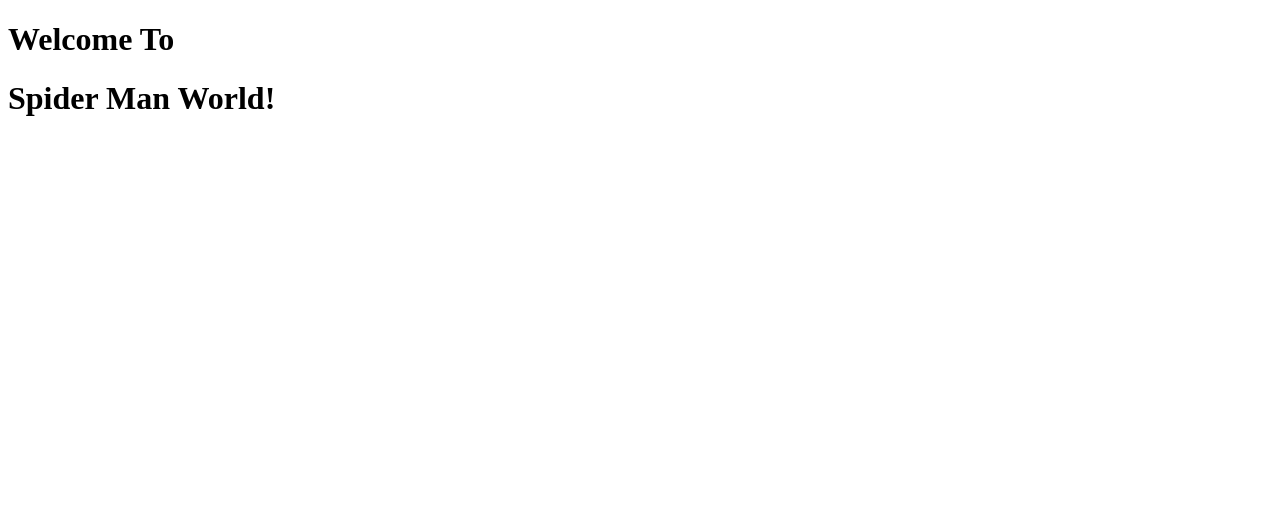
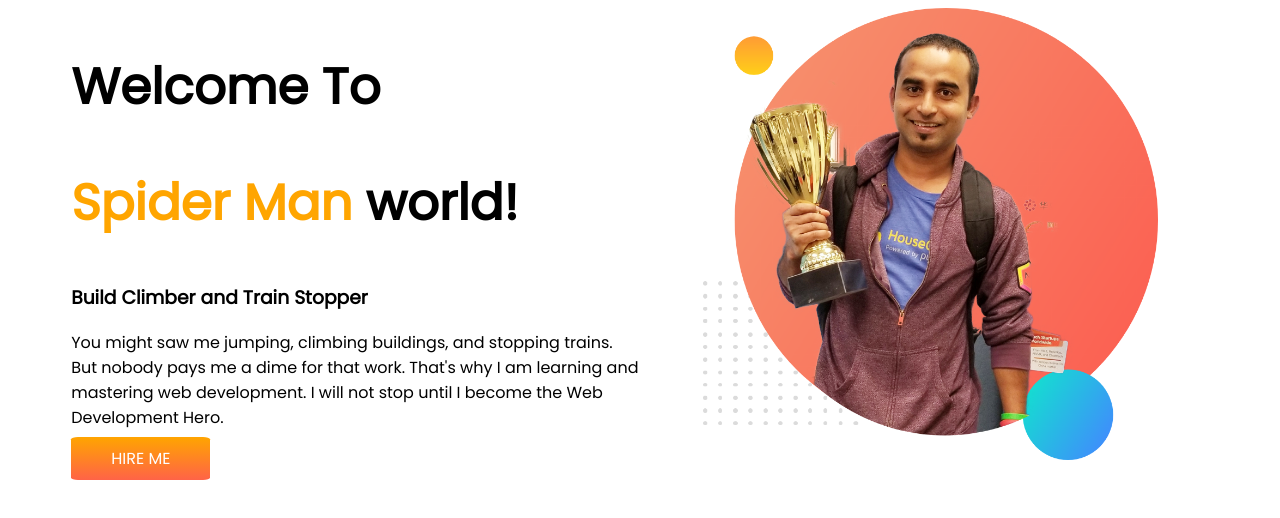
Before and after one commit to sadiaTanni/practice-dev-portfolio, a plain HTML site: page index.html in a window 1280 px wide. Drawn offline with Linux system fonts and the light colour scheme.

Commit message:
introduction added

```diff
--- a/index.html
+++ b/index.html
@@ -7,12 +7,33 @@
     <meta name="viewport" content="width=device-width, initial-scale=1.0">
     <title>practice portfolio</title>
     <link rel="stylesheet" href="style.css">
+    <link rel="preconnect" href="https://fonts.googleapis.com">
+    <link rel="preconnect" href="https://fonts.gstatic.com" crossorigin>
+    <link href="https://fonts.googleapis.com/css2?family=Poppins&display=swap" rel="stylesheet">
 
 </head>
 
 <body>
-    <h1>Welcome To </h1>
-    <h1>Spider Man World!</h1>
+
+    <section class="flexible-container">
+        <div class="half-width">
+            <h1>Welcome To</h1>
+            <h1><span class="orange">Spider Man</span> world!</h1>
+            <h3>Build Climber and Train Stopper</h3>
+            <p>You might saw me jumping, climbing buildings, and stopping trains. But nobody pays me a dime for that
+                work.
+                That's why I am learning and mastering web development. I will not stop until I become the Web
+                Development
+                Hero.</p>
+            <a class="link-button" target="_blank" href="www.youtube.com">HIRE ME</a>
+
+        </div>
+        <div class="half-width">
+            <img src="images/jhankar.png" alt="">
+        </div>
+    </section>
+
+
 
 </body>
 
--- a/style.css
+++ b/style.css
@@ -0,0 +1,32 @@
+body{
+    font-family: 'Poppins', sans-serif;
+}
+h1{
+    font-size: 50px;
+}
+h2{
+    font-size: 40px;
+}
+.orange{
+    color: orange;
+}
+.flexible-container{
+    display: flex;
+
+}
+.half-width{
+    width: 50%;
+    padding-left: 5%;
+
+}
+.half-width img{
+    width: 80%;
+
+}
+.link-button{
+    text-decoration: none;
+    background-image: linear-gradient(orange,tomato);
+    padding: 10px 40px;
+    color: white;
+    border-radius: 5%;
+}
```
Also changed, not shown: images/dream-bg.png (added), images/exp-bg.png (added), images/jhankar.png (added), images/jhankar2.png (added), images/my-bg.png (added), images/my-bg2.png (added), images/top-banner.png (added).
